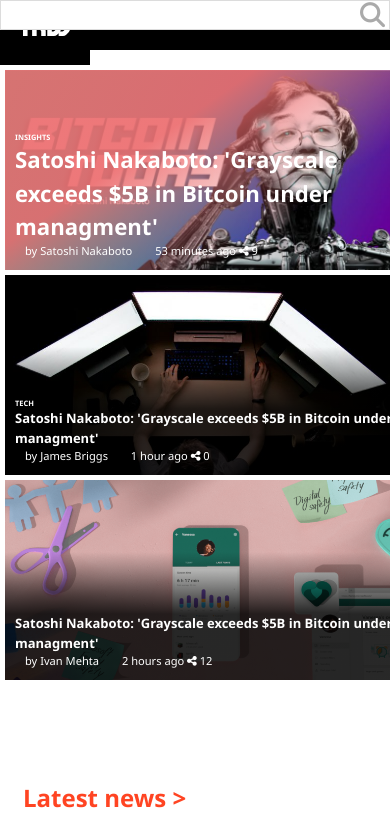
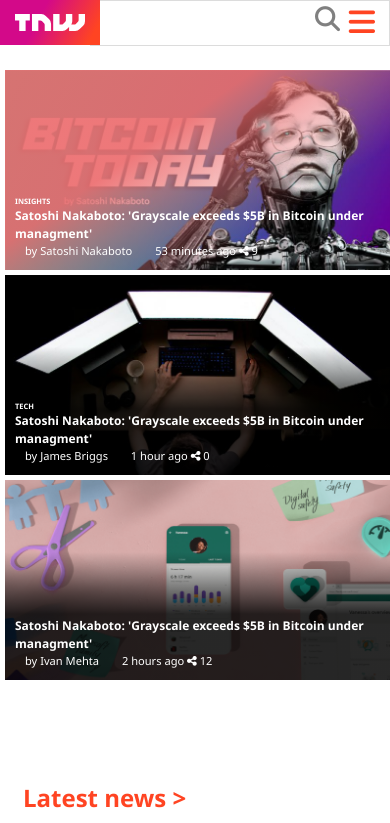
Before and after one commit to DcRonan/responsive-design, a website: page src/index.html in a window 390 px wide. Shown: the top 823 px of the page. Drawn offline with nearby package versions, Linux system fonts and the light colour scheme; files that its build step writes are made by us from their sources.

Commit message:
nav-bar finished

```diff
--- a/src/css/style.css
+++ b/src/css/style.css
@@ -33,95 +33,6 @@
     "footer footer footer footer footer footer footer";
 }
 
-/*
-========================
-
-MEDIA QUERIES
-
-========================
-*/
-
-@media screen and (max-width: 780px) {
-
-  nav li {
-    display: none;
-  }
-
-  .nav-btn,
-  .fa-bars {
-    display: flex;
-  }
-
-  .header-articles {
-    font-size: smaller;
-  }
-
-  .main {
-    width: 100px;
-    height: 100px;
-  }
-
-  .left-box {
-    grid-row: 1 / 3;
-    grid-column: 1 / 4;
-    height: 200px;
-    width: 100vw;
-  }
-
-  .right-box {
-    grid-column: 1 / 4;
-    grid-row: 3 /4;
-    height: 200px;
-  }
-
-  .right-box-2 {
-    grid-column: 1 / 4;
-    grid-row: 4 / 5;
-    height: 200px;
-  }
-
-  .funding-titles {
-    flex-direction: column;
-    font-size: 10px;
-  }
-
-  .top-articles {
-  padding-top: 200px;
-  }
-
-  .contact ul  {
-    font-size: 30%;
-  }
-
-  .hide-funding {
-    display: none;
-  }
-
-}
-
-@media screen and (max-width: 1075px) {
-
-  header {
-    font-size: smaller;
-  }
-
-  .header-articles img,
-  .date {
-    display: none;
-  }
-
-  /* .nav-bars {
-    margin-left: 90px;
-  } */
-
-}
-
-/*
-==================
-END
-==================
-*/
-
 header {
   grid-area: header;
 }
@@ -150,14 +61,12 @@
   font-size: 12px;
   z-index: 1;
   position: relative;
-  background-color: black;
 }
 
 .head-logo {
-  background-color: black;
-  width: 90px;
+  display: none;
+  background: linear-gradient(118deg, rgba(211,9,137,1) 39%, rgba(231,36,90,1) 62%, rgba(255,68,34,1) 90%);  width: 90px;
   height: 65px;
-  padding: 20px;
   position: absolute;
   top: 0;
   left: 0;
@@ -171,7 +80,8 @@
 .nav-bars {
   top:0;
   position: fixed;
-  width: 100%;
+  max-width: 1440px;
+  background-color: black;
 }
 
 .flex {
@@ -377,6 +287,7 @@
 
 .fa-search {
   margin-right: 5px;
+  color: var(--gray);
 }
 
 .nav-btn {
@@ -395,9 +306,10 @@
 
 .search-aside-buttons {
   right: 0;
+  bottom: -8px;
   position: absolute;
   font-size: 25px;
-  padding-left: 10px;
+  margin-right: 10px;
 }
 
 .funding-container {
@@ -677,8 +589,151 @@
   background-color: black;
   color: var(--gray);
   font-size: 10px;
+  text-align: center;
 }
 
 .bottom-footer img {
   width: 30px;
 }
+
+/*
+========================
+
+MEDIA QUERIES
+
+========================
+*/
+
+@media screen and (max-width: 768px) {
+
+  .head-logo {
+    display: flex;
+    background-color: red;
+    justify-content: center;
+    align-items: center;
+    position: fixed;
+  }
+
+  .head-logo img {
+    width: 70px;
+    height: 70px;
+    object-fit: contain;
+    z-index: 2;
+  }
+
+  .header-articles {
+    font-size: smaller;
+  }
+
+  .head-box-text h3 {
+    font-size: 12px;
+  }
+
+  .main {
+    width: 100px;
+    height: 100px;
+  }
+
+  .left-box {
+    grid-row: 1 / 3;
+    grid-column: 1 / 4;
+    height: 200px;
+    width: 100vw;
+  }
+
+  .right-box {
+    grid-column: 1 / 4;
+    grid-row: 3 /4;
+    height: 200px;
+  }
+
+  .right-box-2 {
+    grid-column: 1 / 4;
+    grid-row: 4 / 5;
+    height: 200px;
+  }
+
+  .funding-titles {
+    flex-direction: column;
+    font-size: 10px;
+  }
+
+  .top-articles {
+  padding-top: 200px;
+  }
+
+  .contact ul  {
+    font-size: 30%;
+  }
+
+  .hide-funding {
+    display: none;
+  }
+
+  .nav-bars {
+    margin-left: 90px;
+  }
+
+}
+
+@media screen and (max-width: 1024px) {
+
+  header {
+    font-size: smaller;
+  }
+
+  .header-articles img,
+  .date {
+    display: none;
+  }
+}
+
+@media screen and (max-width: 425px) {
+
+  .bottom-nav li {
+    visibility: hidden;
+    height: 16px;
+  }
+  .left-nav,
+  .right-nav {
+    display: none;
+  }
+
+   .search-aside-buttons {
+     float: right;
+   }
+
+   .head-logo img {
+    width: 70px;
+    height: 70px;
+    object-fit: contain;
+    z-index: 2;
+  }
+
+  .head-logo {
+    height: 45px;
+    width: 100px;
+    z-index: 2;
+  }
+
+  .fa-search {
+    top: 7px;
+    right: 45px;
+    position: fixed;
+  }
+
+  .nav-btn,
+  .fa-bars {
+    display: flex;
+    position: fixed;
+    top: 7px;
+    right: 15px;
+  }
+
+}
+
+/*
+==================
+END
+==================
+*/
--- a/src/index.html
+++ b/src/index.html
@@ -17,7 +17,6 @@
 <body>
 
   <div id="wrapper">
-
     <nav class="flex">
       <div class="head-logo">
         <img src="../src/assets/svg/TNW-white.svg" alt="Their main logo">
@@ -115,18 +114,17 @@
             </a>
           </li>
         </ul>
-        <div class="search-aside-buttons">
-            <a href="#">
-              <i class="fas fa-search"></i>
-            </a>
-            <button class="nav-btn" type="button">
-              <i class="fas fa-bars"></i>
-            </button>
-        </div>
       </div>
     </div>
+    <div class="flex search-aside-buttons">
+      <a href="#">
+        <i class="fas fa-search"></i>
+      </a>
+      <button class="nav-btn" type="button">
+        <i class="fas fa-bars"></i>
+      </button>
+  </div>
     </nav>
-
     <!-- START of header section -->
 
     <header>
```
Also changed, not shown: 1 other file.
